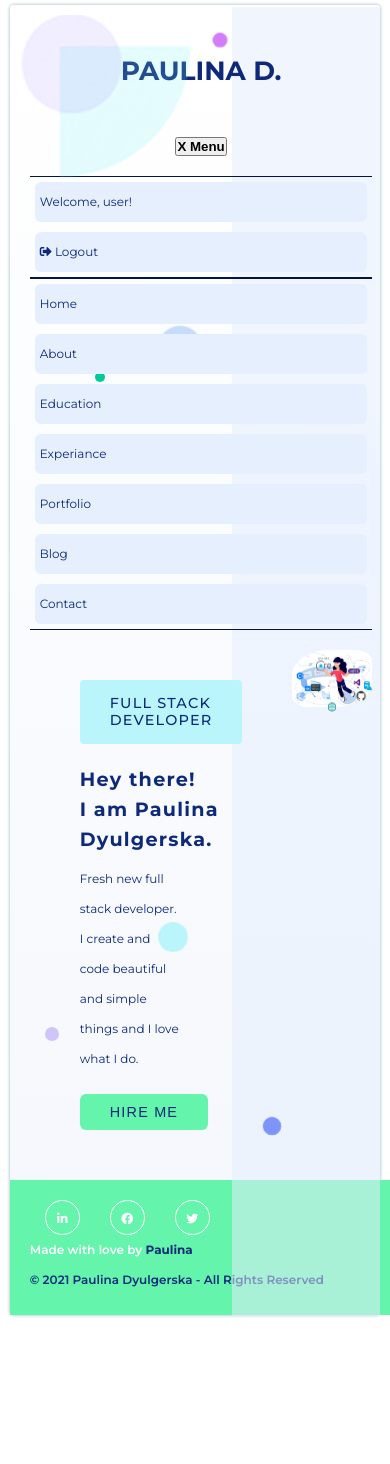
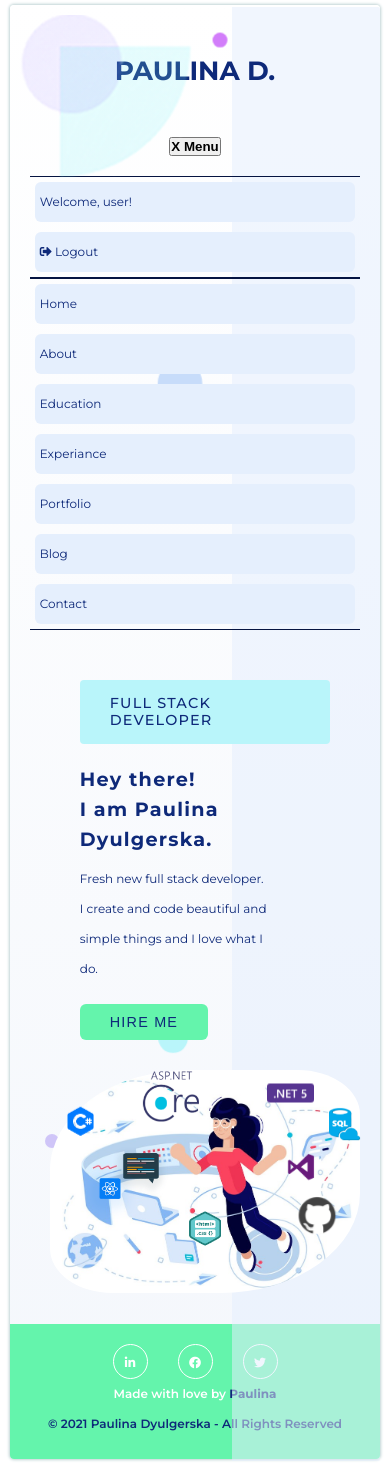
Before and after one commit to Paulina-Dyulgerska/MySkills, a React (Create React App) app: page / in a window 390 px wide. Before the commit the page ends 1320 px from the top, so only its background shows below. Built offline with nearby package versions, Linux system fonts and the light colour scheme.

Commit message:
Responsive Main

```diff
--- a/src/components/Education/Education.css
+++ b/src/components/Education/Education.css
@@ -46,6 +46,7 @@
     box-shadow: 0 4px 60px 0 rgb(4 73 89 / 5%), 0 12px 100px 0 rgb(4 73 89 / 6%);
     color: #64f4ac;
 }
+
 .education-skills .item .icon {
     position: absolute;
     opacity: 0.5;
--- a/src/components/Education/Education.js
+++ b/src/components/Education/Education.js
@@ -17,8 +17,8 @@ const Education = () => {
                     <TextBlockContent
                         title="This is my Passion Heart &amp; Soul"
                         primary={["Every great success is based on great many trainings"]}
-                        secondary={["I have studied all my life. Some people are asking me: Why?",
-                            "The simples answer is: Because I love knowedge and I want to know how the things are working, how the World is running and I could not stay a day without discovering at least one new thing. This is the human nature for me and I try to be a human."]}
+                        secondary={["I have studied all my life. Some people are asking me why?!",
+                            "The simples answer is: Because I love knowedge and I want to know how the things are working, how the World is running and I could not stay a day without discovering at least one new thing. This is the human nature for me and I try to be a Human."]}
                     >
                     </TextBlockContent>
                     <ButtonCta>Download CV</ButtonCta>
--- a/src/components/Footer/Footer.css
+++ b/src/components/Footer/Footer.css
@@ -1,6 +1,8 @@
 .footer {
   background-color: #64F4AC;
   padding: 20px;
+  border-bottom-left-radius: 4px;
+  border-bottom-right-radius: 4px;
 }
 
 .footer-container {
@@ -8,6 +10,13 @@
   flex-wrap: wrap;
   justify-content: space-between;
   /* align-items: center; */
+}
+
+@media screen and (max-width: 600px) {
+  .footer-container {
+    flex-direction: column;
+    align-items: center;
+  }
 }
 
 .footer-container-social {
@@ -56,11 +65,11 @@
   font-weight: 600;
   display: flex;
   flex-wrap: wrap;
-    justify-content:space-between;
+  justify-content: space-between;
   align-items: center;
 }
 
-  .footer-container p:last-child{
+.footer-container p:last-child {
   color: #0e2979;
 }
 
--- a/src/components/Header/Header.css
+++ b/src/components/Header/Header.css
@@ -15,6 +15,8 @@
     justify-content: space-between;
     align-items: center;
     z-index: 9999;
+    border-top-left-radius: 4px;
+    border-top-right-radius: 4px;
 }
 
 .header .site-title {
--- a/src/components/Main/Main.css
+++ b/src/components/Main/Main.css
@@ -5,6 +5,13 @@
     /* flex-basis: 80%; */
     /* background-color: #F0F6FD; */
     /* background-color: #FEFEFF; */
+}
+
+@media screen and (max-width: 600px) {
+    .main-wrapper {
+        flex-direction: column;
+        align-items: center;
+    }
 }
 
 .main-container {
```
Lines whose indentation alone changed are shown as unchanged.
